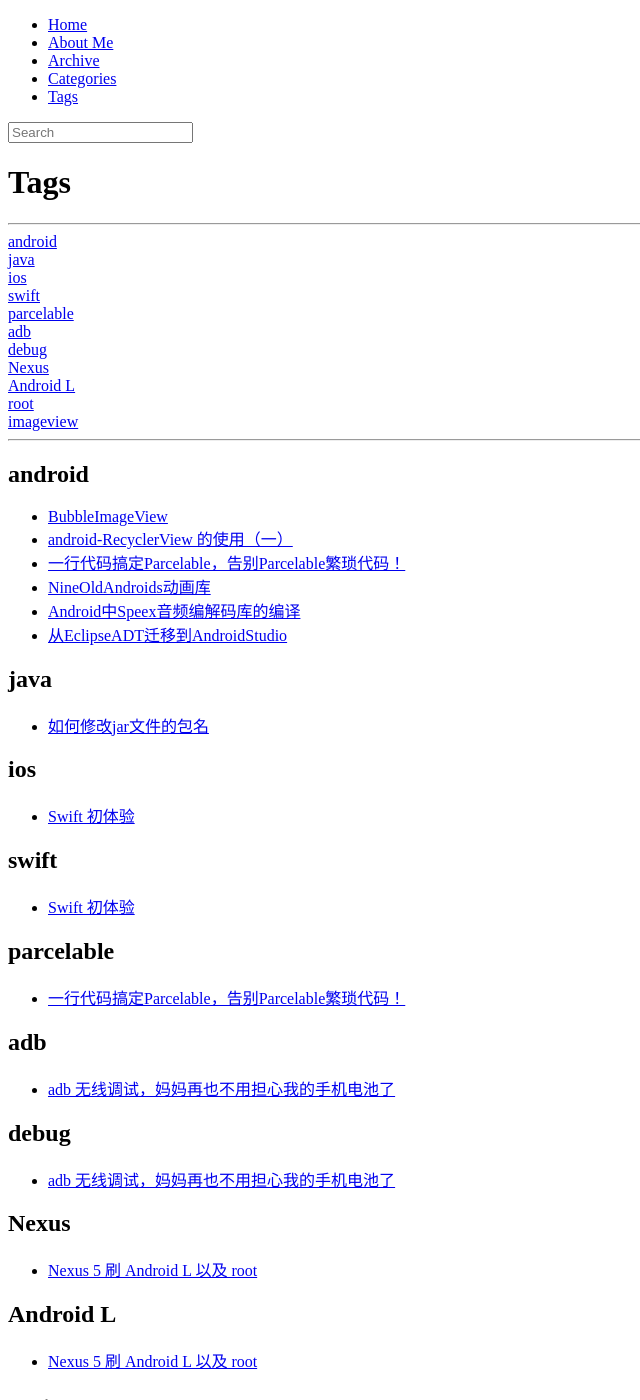
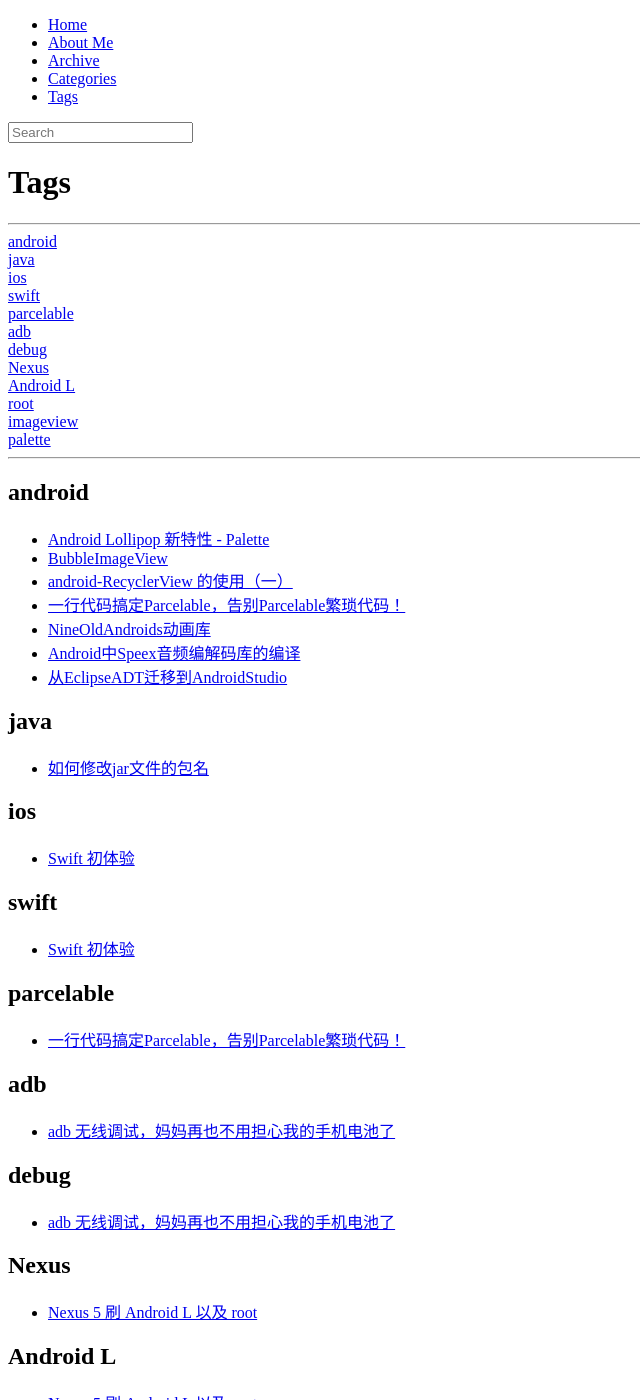
Before and after one commit to baoboy/baoboy.github.io, a Jekyll site: the page built from tags.html, in a window 1280 px wide and 1400 px high. Shown: the whole window, without its empty margins (0-640 px from the left). Built offline with Jekyll 4.4.1, drawn with Linux system fonts in a browser that asks for light colours; nearby versions of some CDN libraries; library files that are not in the unit come from our copies; some of the changed text lies outside the part shown.

Commit message:
update palette

```diff
--- a/_posts/2014-10-21-android-palette-use.md
+++ b/_posts/2014-10-21-android-palette-use.md
@@ -1,5 +1,16 @@
+---
+layout: post
+category: android
+title: Android Lollipop 新特性 - Palette
+description: ""
+modified: 2014-10-21
+tags: [android, palette]
+comments: true
+share: true
+comments: true
+---
 Android Lollipop 新特性 - Palette
---
+===============
 
 > Palette 可以从一张图片中提取颜色，我们可以把提取的颜色融入到App UI中，可以使UI风格更加美观融洽。比如，我们可以从图片中提取颜色设置给ActionBar做背景颜色，这样ActionBar的颜色就会随着显示图片的变化而变化。
 
```
